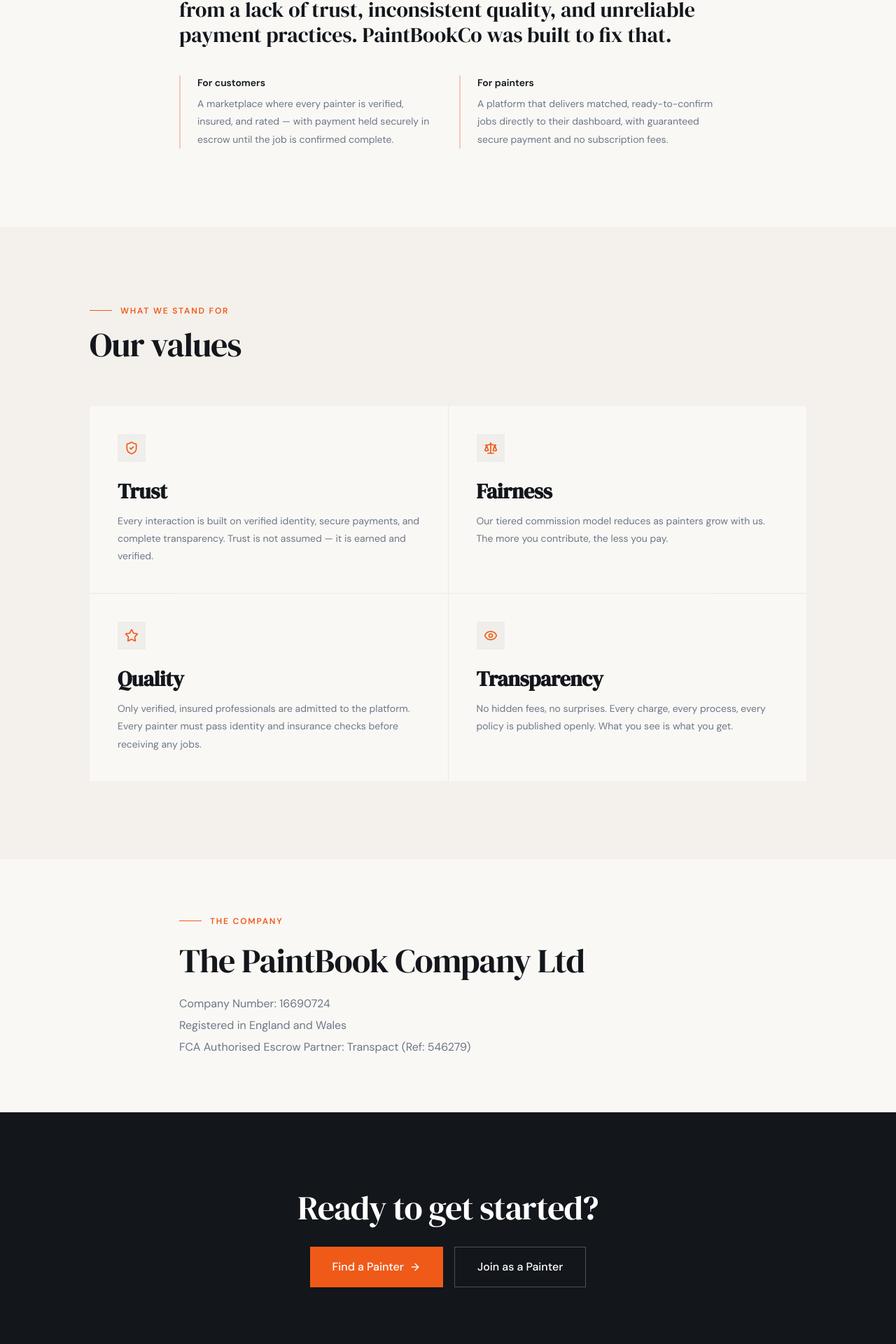
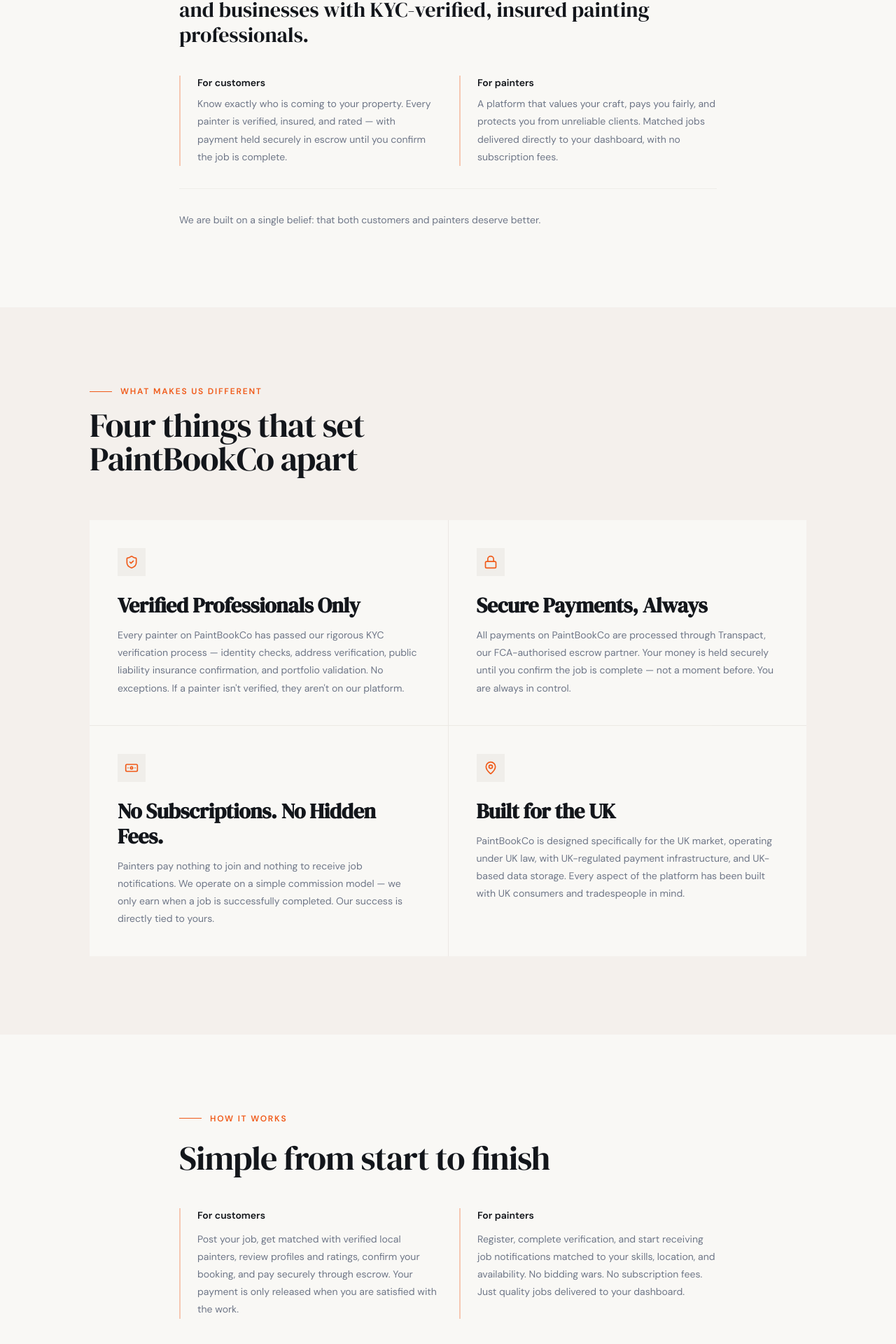
Before and after one commit to Korey01/PaintBookCoVersion1, a React (Vite) app: page /about in a window 1280 px wide. Shown: the part 869-2789 px from the top of the page at 70% size. Built offline with nearby package versions, Linux system fonts and the light colour scheme; no server answers.

Commit message:
content: update About page with full company content and team details
https://claude.ai/code/session_01CWgjDk5qdu2YBvCS2ikLhS

```diff
--- a/client/pages/AboutPage.tsx
+++ b/client/pages/AboutPage.tsx
@@ -1,21 +1,65 @@
 import { Link } from "react-router-dom";
 import { useEffect } from "react";
-import { ShieldCheck, Scale, Star, Eye, ArrowRight } from "lucide-react";
+import { ShieldCheck, Scale, Star, Eye, Lock, Banknote, MapPin, ArrowRight } from "lucide-react";
 import { useScrollAnimation, useScrollAnimationList } from "@/hooks/useScrollAnimation";
 
+const DIFFERENTIATORS = [
+  {
+    icon: ShieldCheck,
+    title: "Verified Professionals Only",
+    body: "Every painter on PaintBookCo has passed our rigorous KYC verification process — identity checks, address verification, public liability insurance confirmation, and portfolio validation. No exceptions. If a painter isn't verified, they aren't on our platform.",
+  },
+  {
+    icon: Lock,
+    title: "Secure Payments, Always",
+    body: "All payments on PaintBookCo are processed through Transpact, our FCA-authorised escrow partner. Your money is held securely until you confirm the job is complete — not a moment before. You are always in control.",
+  },
+  {
+    icon: Banknote,
+    title: "No Subscriptions. No Hidden Fees.",
+    body: "Painters pay nothing to join and nothing to receive job notifications. We operate on a simple commission model — we only earn when a job is successfully completed. Our success is directly tied to yours.",
+  },
+  {
+    icon: MapPin,
+    title: "Built for the UK",
+    body: "PaintBookCo is designed specifically for the UK market, operating under UK law, with UK-regulated payment infrastructure, and UK-based data storage. Every aspect of the platform has been built with UK consumers and tradespeople in mind.",
+  },
+];
+
 const VALUES = [
-  { icon: ShieldCheck, title: "Trust", description: "Every interaction is built on verified identity, secure payments, and complete transparency. Trust is not assumed — it is earned and verified." },
-  { icon: Scale, title: "Fairness", description: "Our tiered commission model reduces as painters grow with us. The more you contribute, the less you pay." },
-  { icon: Star, title: "Quality", description: "Only verified, insured professionals are admitted to the platform. Every painter must pass identity and insurance checks before receiving any jobs." },
-  { icon: Eye, title: "Transparency", description: "No hidden fees, no surprises. Every charge, every process, every policy is published openly. What you see is what you get." },
+  {
+    icon: ShieldCheck,
+    title: "Trust",
+    description: "Every interaction on PaintBookCo is built on verified identity, secure payments, and transparent processes. Trust is not assumed — it is earned and verified.",
+  },
+  {
+    icon: Scale,
+    title: "Fairness",
+    description: "We charge a tiered commission that reduces as painters grow with us. The more jobs you complete through PaintBookCo, the less commission you pay. We grow together.",
+  },
+  {
+    icon: Star,
+    title: "Quality",
+    description: "We do not compromise on the standard of painters admitted to our platform. A verified PaintBookCo painter is a professional you can rely on.",
+  },
+  {
+    icon: Eye,
+    title: "Transparency",
+    description: "No hidden fees. No surprise charges. No ambiguity about where your money goes or how our platform works.",
+  },
 ];
 
 export default function AboutPage() {
   useEffect(() => { document.title = "About | PaintBookCo"; }, []);
 
-  const missionRef = useScrollAnimation();
+  const whoRef = useScrollAnimation();
+  const diffHeaderRef = useScrollAnimation();
+  const diffGridRef = useScrollAnimationList();
+  const howRef = useScrollAnimation();
+  const commitRef = useScrollAnimation();
+  const valuesHeaderRef = useScrollAnimation();
   const valuesRef = useScrollAnimationList();
-  const companyRef = useScrollAnimation();
+  const teamRef = useScrollAnimation();
   const ctaRef = useScrollAnimation();
 
   return (
@@ -26,55 +70,117 @@ export default function AboutPage() {
       <section className="section-dark py-32 px-6">
         <div className="mx-auto max-w-4xl">
           <p className="editorial-label text-white/35 mb-8 animate-editorial-up" style={{ animationFillMode: "both" }}>
-            About us
+            About PaintBookCo
           </p>
           <h1 className="font-display text-white mb-8 max-w-2xl animate-editorial-up" style={{ animationDelay: "0.1s", animationFillMode: "both" }}>
             Building trust between customers and professional painters
           </h1>
           <p className="text-lg text-white/50 leading-[1.8] max-w-2xl animate-editorial-up" style={{ animationDelay: "0.2s", animationFillMode: "both" }}>
-            PaintBookCo is a UK digital marketplace built exclusively for
-            professional painters and decorators. We connect homeowners,
-            landlords, property managers, and businesses with KYC-verified,
-            insured painting professionals.
+            PaintBookCo is a UK digital marketplace built exclusively for professional painters and decorators — making the process of finding, booking, and paying for quality painting work simpler, safer, and more transparent than ever before.
           </p>
         </div>
       </section>
 
-      {/* Mission */}
+      {/* Who We Are */}
       <section className="section-light py-28 px-6">
-        <div ref={missionRef} className="mx-auto max-w-3xl scroll-animate">
+        <div ref={whoRef} className="mx-auto max-w-3xl scroll-animate">
           <p className="editorial-label text-primary mb-6 flex items-center gap-3">
             <span className="inline-block h-px w-8 bg-current" />
-            Our mission
+            Who we are
           </p>
           <p className="font-display text-2xl sm:text-3xl text-foreground leading-[1.2] mb-8">
-            The painting and decorating industry has long suffered from a lack
-            of trust, inconsistent quality, and unreliable payment practices.
-            PaintBookCo was built to fix that.
+            We connect homeowners, landlords, property managers, and businesses with KYC-verified, insured painting professionals.
           </p>
           <div className="grid sm:grid-cols-2 gap-8 mt-10">
             <div className="border-l-2 border-primary/30 pl-6">
               <p className="text-sm font-semibold text-foreground mb-2">For customers</p>
               <p className="text-sm text-muted-foreground leading-[1.8]">
-                A marketplace where every painter is verified, insured, and rated
-                — with payment held securely in escrow until the job is confirmed complete.
+                Know exactly who is coming to your property. Every painter is verified, insured, and rated — with payment held securely in escrow until you confirm the job is complete.
               </p>
             </div>
             <div className="border-l-2 border-primary/30 pl-6">
               <p className="text-sm font-semibold text-foreground mb-2">For painters</p>
               <p className="text-sm text-muted-foreground leading-[1.8]">
-                A platform that delivers matched, ready-to-confirm jobs directly
-                to their dashboard, with guaranteed secure payment and no subscription fees.
+                A platform that values your craft, pays you fairly, and protects you from unreliable clients. Matched jobs delivered directly to your dashboard, with no subscription fees.
+              </p>
+            </div>
+          </div>
+          <p className="text-sm text-muted-foreground leading-[1.8] mt-8 border-t border-border/50 pt-8">
+            We are built on a single belief: that both customers and painters deserve better.
+          </p>
+        </div>
+      </section>
+
+      {/* What Makes Us Different */}
+      <section className="section-warm py-28 px-6">
+        <div className="mx-auto max-w-5xl">
+          <div ref={diffHeaderRef} className="scroll-animate mb-16">
+            <p className="editorial-label text-primary mb-4 flex items-center gap-3">
+              <span className="inline-block h-px w-8 bg-current" />
+              What makes us different
+            </p>
+            <h2 className="font-display text-foreground max-w-xl">Four things that set PaintBookCo apart</h2>
+          </div>
+          <div ref={diffGridRef} className="grid sm:grid-cols-2 gap-px bg-border/50 scroll-stagger">
+            {DIFFERENTIATORS.map(({ icon: Icon, title, body }) => (
+              <div key={title} className="scroll-animate bg-background p-10">
+                <div className="w-10 h-10 flex items-center justify-center mb-6 bg-muted">
+                  <Icon className="h-5 w-5 text-primary" />
+                </div>
+                <h3 className="font-semibold text-foreground mb-3">{title}</h3>
+                <p className="text-sm text-muted-foreground leading-[1.8]">{body}</p>
+              </div>
+            ))}
+          </div>
+        </div>
+      </section>
+
+      {/* How It Works */}
+      <section className="section-light py-28 px-6">
+        <div ref={howRef} className="mx-auto max-w-3xl scroll-animate">
+          <p className="editorial-label text-primary mb-6 flex items-center gap-3">
+            <span className="inline-block h-px w-8 bg-current" />
+            How it works
+          </p>
+          <h2 className="font-display text-foreground mb-12">Simple from start to finish</h2>
+          <div className="grid sm:grid-cols-2 gap-8">
+            <div className="border-l-2 border-primary/30 pl-6">
+              <p className="text-sm font-semibold text-foreground mb-3">For customers</p>
+              <p className="text-sm text-muted-foreground leading-[1.8]">
+                Post your job, get matched with verified local painters, review profiles and ratings, confirm your booking, and pay securely through escrow. Your payment is only released when you are satisfied with the work.
+              </p>
+            </div>
+            <div className="border-l-2 border-primary/30 pl-6">
+              <p className="text-sm font-semibold text-foreground mb-3">For painters</p>
+              <p className="text-sm text-muted-foreground leading-[1.8]">
+                Register, complete verification, and start receiving job notifications matched to your skills, location, and availability. No bidding wars. No subscription fees. Just quality jobs delivered to your dashboard.
               </p>
             </div>
           </div>
         </div>
       </section>
 
+      {/* Our Commitment to Quality */}
+      <section className="section-dark py-28 px-6">
+        <div ref={commitRef} className="mx-auto max-w-3xl scroll-animate">
+          <p className="editorial-label text-white/35 mb-6 flex items-center gap-3">
+            <span className="inline-block h-px w-8 bg-current" />
+            Our commitment to quality
+          </p>
+          <h2 className="font-display text-white mb-8">We stand behind every job</h2>
+          <p className="text-white/60 leading-[1.9] text-sm">
+            PaintBookCo is not just a directory. We are an active participant in every job on our platform. We monitor job progress, facilitate secure payments, and provide a structured dispute resolution process if anything goes wrong. If a painter's work falls short, we step in — offering a remediation window and, where necessary, arranging a replacement painter to complete the job.
+          </p>
+          <p className="text-white/60 leading-[1.9] text-sm mt-6">
+            We hold every painter on our platform to a professional standard, and we stand behind every job booked through PaintBookCo.
+          </p>
+        </div>
+      </section>
+
       {/* Values */}
       <section className="section-warm py-28 px-6">
         <div className="mx-auto max-w-5xl">
-          <div ref={useScrollAnimation()} className="scroll-animate mb-16">
+          <div ref={valuesHeaderRef} className="scroll-animate mb-16">
             <p className="editorial-label text-primary mb-4 flex items-center gap-3">
               <span className="inline-block h-px w-8 bg-current" />
               What we stand for
@@ -95,15 +201,22 @@ export default function AboutPage() {
         </div>
       </section>
 
-      {/* Company details */}
-      <section className="section-light py-20 px-6">
-        <div ref={companyRef} className="mx-auto max-w-3xl scroll-animate">
+      {/* The Team */}
+      <section className="section-light py-28 px-6">
+        <div ref={teamRef} className="mx-auto max-w-3xl scroll-animate">
           <p className="editorial-label text-primary mb-6 flex items-center gap-3">
             <span className="inline-block h-px w-8 bg-current" />
-            The company
+            The team
           </p>
-          <h2 className="font-display text-foreground mb-6">The PaintBook Company Ltd</h2>
-          <div className="text-muted-foreground text-sm leading-[2] space-y-1">
+          <h2 className="font-display text-foreground mb-8">The team behind PaintBookCo</h2>
+          <p className="text-sm text-muted-foreground leading-[1.9] mb-8">
+            PaintBookCo was founded by professionals with deep experience in financial services, compliance, and technology. Our founding team combines expertise in Anti-Money Laundering, financial crime compliance, data analytics, and platform development — giving PaintBookCo a level of operational rigour and trust infrastructure rarely seen in the trades marketplace sector.
+          </p>
+          <p className="text-sm text-muted-foreground leading-[1.9] mb-10">
+            We are incorporated in England and Wales and operate in full compliance with UK GDPR, the ICO, and applicable UK consumer protection law.
+          </p>
+          <div className="border-t border-border/50 pt-8 text-sm text-muted-foreground space-y-1">
+            <p className="font-medium text-foreground">The PaintBook Company Ltd</p>
             <p>Company Number: 16690724</p>
             <p>Registered in England and Wales</p>
             <p>FCA Authorised Escrow Partner: Transpact (Ref: 546279)</p>
@@ -111,15 +224,37 @@ export default function AboutPage() {
         </div>
       </section>
 
-      {/* CTA */}
-      <section className="section-dark py-28 px-6 text-center">
-        <div ref={ctaRef} className="mx-auto max-w-xl scroll-animate">
-          <h2 className="font-display text-white mb-8">Ready to get started?</h2>
-          <div className="flex flex-col sm:flex-row gap-4 justify-center">
-            <Link to="/register/customer" className="group inline-flex items-center justify-center gap-2 bg-primary text-primary-foreground font-medium px-8 py-4 transition-all duration-200 hover:opacity-90 hover:scale-[1.02]">
+      {/* Join Us CTA */}
+      <section className="section-dark py-28 px-6">
+        <div ref={ctaRef} className="mx-auto max-w-3xl scroll-animate">
+          <p className="editorial-label text-white/35 mb-6 flex items-center gap-3">
+            <span className="inline-block h-px w-8 bg-current" />
+            Join us
+          </p>
+          <h2 className="font-display text-white mb-8 max-w-xl">
+            Whether you are a homeowner, a landlord, or a professional painter — PaintBookCo was built for you.
+          </h2>
+          <div className="grid sm:grid-cols-2 gap-8 mb-10">
+            <div className="border-l-2 border-white/15 pl-6">
+              <p className="text-sm font-medium text-white mb-2">For customers</p>
+              <p className="text-sm text-white/50 leading-[1.8]">Post your first job today and get matched with a verified painter in your area.</p>
+            </div>
+            <div className="border-l-2 border-white/15 pl-6">
+              <p className="text-sm font-medium text-white mb-2">For painters</p>
+              <p className="text-sm text-white/50 leading-[1.8]">Apply to join our verified network and start receiving matched job notifications.</p>
+            </div>
+          </div>
+          <div className="flex flex-col sm:flex-row gap-4">
+            <Link
+              to="/register/customer"
+              className="group inline-flex items-center justify-center gap-2 bg-primary text-primary-foreground font-medium px-8 py-4 transition-all duration-200 hover:opacity-90 hover:scale-[1.02]"
+            >
               Find a Painter <ArrowRight className="h-4 w-4 transition-transform duration-200 group-hover:translate-x-1" />
             </Link>
-            <Link to="/join-painter" className="inline-flex items-center justify-center gap-2 border border-white/25 text-white font-medium px-8 py-4 hover:border-white/50 transition-all duration-200">
+            <Link
+              to="/join-painter"
+              className="inline-flex items-center justify-center gap-2 border border-white/25 text-white font-medium px-8 py-4 hover:border-white/50 transition-all duration-200"
+            >
               Join as a Painter
             </Link>
           </div>
```
